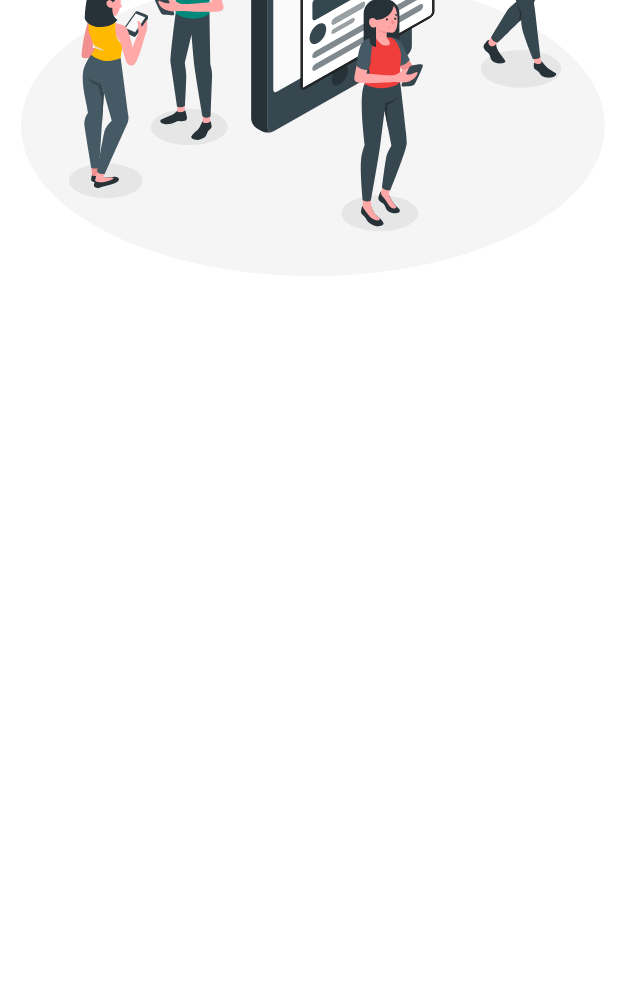
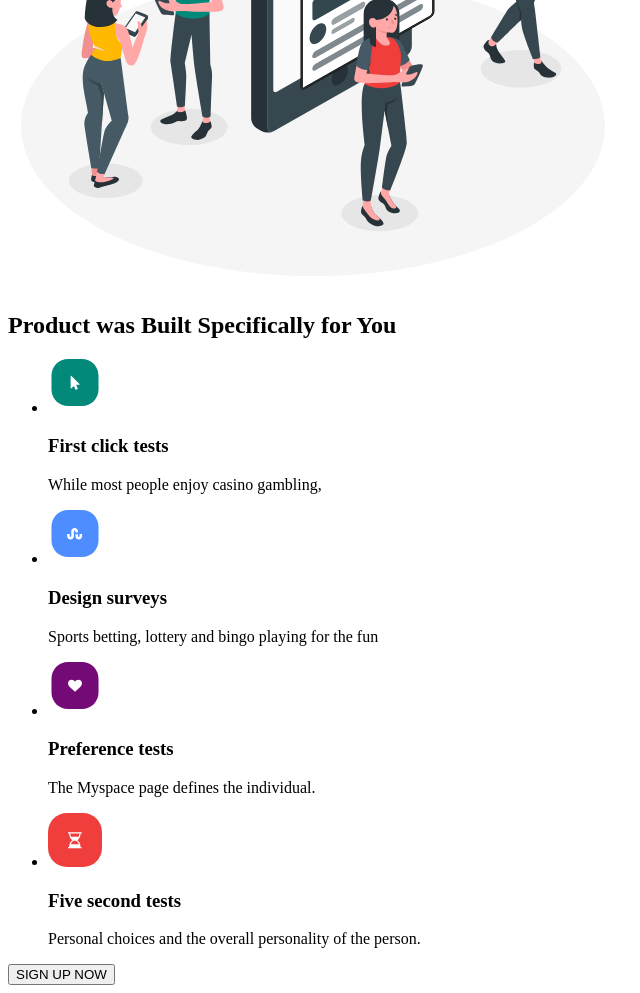
Before and after one commit to Olha-neacsu/business-promotion, a plain HTML site: page index.html in a window 1280 px wide. Shown: the part 632-1625 px from the top of the page, without its empty margins (0-640 px from the left). Before the commit the page ends 932 px from the top, so only its background shows below. Drawn offline with Linux system fonts and the light colour scheme.

Commit message:
update html

```diff
--- a/index.html
+++ b/index.html
@@ -14,9 +14,9 @@
 
       <nav>
         <ul>
-          <li><a href="./index.html"></a>Product></a></li>
-          <li><a href="./pricing.html"></a>Pricing></a></li>
-          <li><a href="./customers.html"></a>Customers></a></li>
+          <li><a href="./index.html">Product</a></li>
+          <li><a href="./pricing.html">Pricing</a></li>
+          <li><a href="./customers.html">Customers</a></li>
           <li><a href="Resources"></a></li>
         </ul>
       </nav>
@@ -42,7 +42,35 @@
         </ul>
         <img src="./images/hero-img.svg" alt="" width="610" height="555" />
       </section>
-      <section></section>
+
+      <section>
+        <h2>Product was Built Specifically for You</h2>
+        <ul>
+          <li>
+            <img src="./images/icon-1.svg" alt="icon1" width="54" height="54" />
+            <h3>First click tests</h3>
+            <p>While most people enjoy casino gambling,</p>
+          </li>
+          <li>
+            <img src="./images/icon-2.svg" alt="icon2" width="54" height="54" />
+            <h3>Design surveys</h3>
+            <p>Sports betting, lottery and bingo playing for the fun</p>
+          </li>
+          <li>
+            <img src="./images/icon-3.svg" alt="icon3" width="54" height="54" />
+            <h3>Preference tests</h3>
+            <p>The Myspace page defines the individual.</p>
+          </li>
+          <li>
+            <img src="./images/icon-4.svg" alt="icon4" width="54" height="54" />
+            <h3>Five second tests</h3>
+            <p>Personal choices and the overall personality of the person.</p>
+          </li>
+        </ul>
+
+        <button type="button">SIGN UP NOW</button>
+      </section>
+
       <section></section>
       <section></section>
       <section></section>
```
Also changed, not shown: customers.html (+3 -3 lines), pricing.html (+3 -3 lines), images/icon-1.svg (added), images/icon-2.svg (added), images/icon-3.svg (added), images/icon-4.svg (added).
